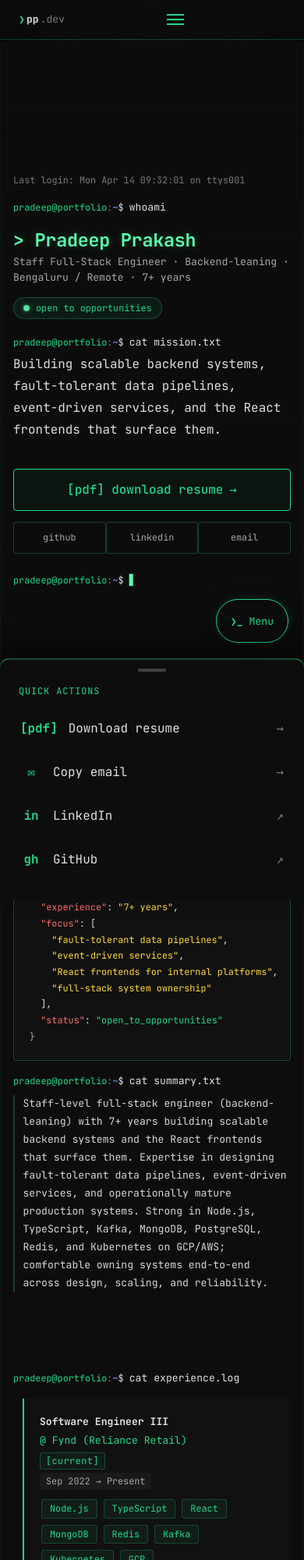
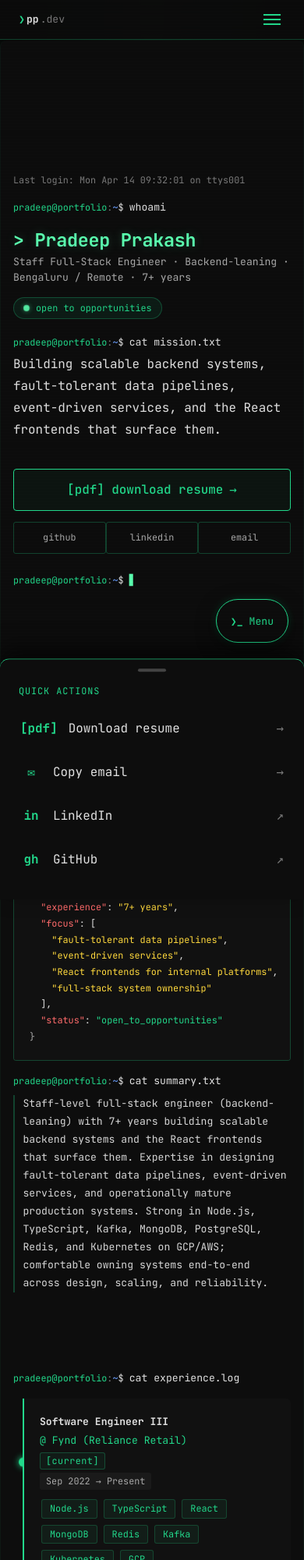
Before and after one commit to pradeeprakash/pradeeprakash.github.io, a plain HTML site: page index.html in a window 390 px wide. Shown: the top 2000 px of the page at 78% size. Drawn offline with Linux system fonts and the light colour scheme.

Commit message:
Green dot and menu fix

```diff
--- a/css/style.css
+++ b/css/style.css
@@ -1339,7 +1339,7 @@ html:not(.js-ready) .nav-kbd-hint {
     --t-slow: 280ms;
   }
 
-  .nav-hamburger { display: flex; }
+  .nav-hamburger { display: flex; margin-left: auto; }
   .nav-links { display: none; }
   .nav-kbd-hint { display: none; }
 
@@ -1419,7 +1419,7 @@ html:not(.js-ready) .nav-kbd-hint {
   .hero { min-height: 100vh; }
 
   .experience-timeline { padding-left: 12px; }
-  .exp-dot { display: none; }
+  .exp-dot { left: 7px; }
 
   .mobile-fab { display: inline-flex; }
   .mobile-sheet-backdrop { display: block; pointer-events: none; }
```
